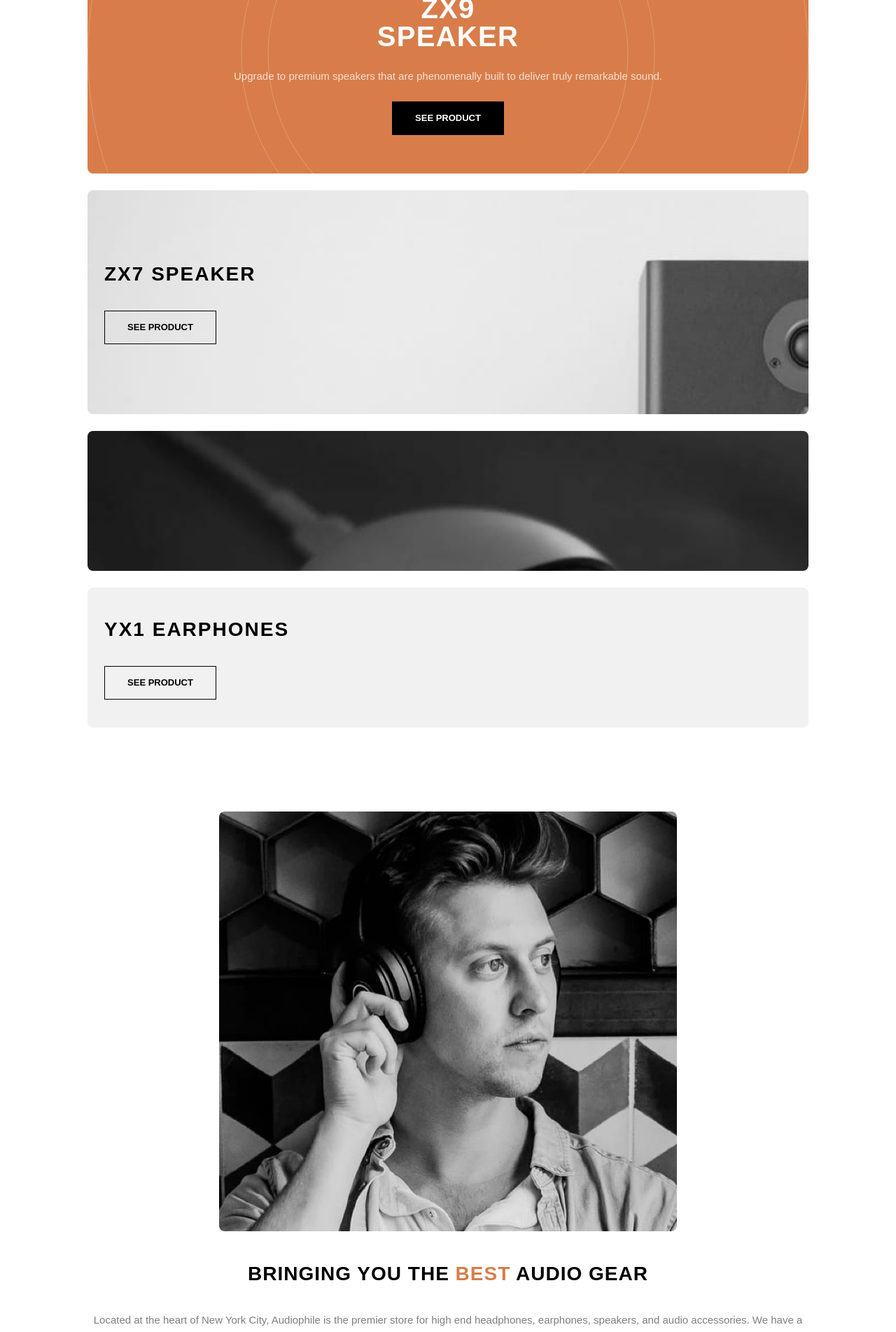
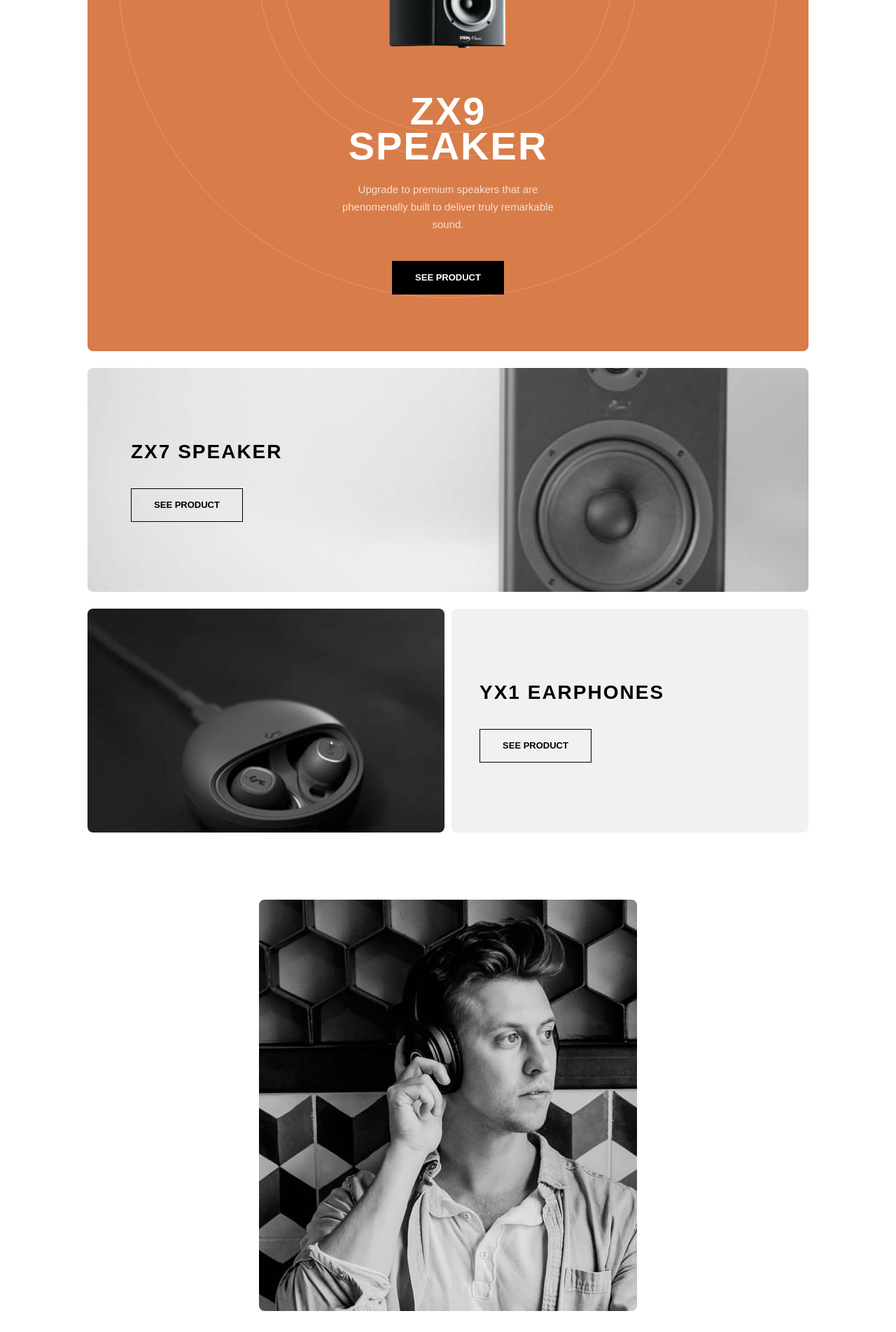
Before and after one commit to manolobrown/audiophile-ecommerce-website, a Nuxt app: page / in a window 1280 px wide. Shown: the part 860-2764 px from the top of the page at 70% size. Built offline with nearby package versions, Linux system fonts and the light colour scheme.

Commit message:
[UPDATE] Tablet Home Layout

```diff
--- a/components/Footer.vue
+++ b/components/Footer.vue
@@ -19,12 +19,12 @@ const footerLinks = [
 ];
 </script>
 <template>
+  <div class="bg-black text-center pt-[52px] pb-[38px] md:text-left">
     <div
-    class="before:block before:absolute before:bg-[#D87D4A] before:h-1 before:top-0 before:w-[101px] before:left-1/2 before:-translate-x-1/2 bg-black text-center pt-[52px] pb-[38px] relative"
+      class="container before:block before:absolute before:bg-[#D87D4A] before:h-1 before:top-[-52px] before:w-[101px] before:left-1/2 before:-translate-x-1/2 relative md:before:left-[2.5rem] md:before:translate-x-0"
     >
-    <div class="container">
       <svg
-        class="mx-auto mb-[48px]"
+        class="mx-auto mb-[48px] md:ml-0"
         width="143"
         height="25"
         xmlns="http://www.w3.org/2000/svg"
@@ -35,7 +35,9 @@ const footerLinks = [
           fill-rule="nonzero"
         />
       </svg>
-      <ul class="flex flex-col items-center justify-center gap-y-4 mb-[48px]">
+      <ul
+        class="flex flex-col items-center justify-center gap-y-4 mb-[48px] md:flex-row md:gap-x-[34px] md:justify-start"
+      >
         <li v-for="footerLink in footerLinks">
           <a
             class="text-white uppercase text-[13px] leading-[25px] tracking-[2px] transition-colors hover:text-[#D87D4A]"
@@ -50,7 +52,10 @@ const footerLinks = [
         helping you get the most out of personal audio. Come and visit our demo
         facility - we’re open 7 days a week.
       </p>
-      <div class="text-white text-[15px] leading-[25px] opacity-50 mb-[48px]">
+      <div class="md:flex md:justify-between md:items-center">
+        <div
+          class="text-white text-[15px] leading-[25px] opacity-50 mb-[48px] md:mb-0"
+        >
           Copyright 2021. All Rights Reserved
         </div>
         <ul class="flex items-center justify-center gap-x-4">
@@ -90,6 +95,7 @@ const footerLinks = [
         </ul>
       </div>
     </div>
+  </div>
 </template>
 <style>
 a:hover svg path {
--- a/pages/index.vue
+++ b/pages/index.vue
@@ -1,13 +1,13 @@
 <script setup></script>
 <template>
   <div>
-    <Hero />
+    <Hero class="sm:mb-[84px]" />
     <NavsCategoryNav class="mb-[84px]" />
     <div class="container">
       <div
-        class="bg-[#D87D4A] bg-[url('/assets/images/home/desktop/pattern-circles.svg')] bg-cover bg-no-repeat bg-[center_top_-135px] rounded-lg text-center px-[24px] py-[55px] mb-[24px]"
+        class="bg-[#D87D4A] bg-[url('/assets/images/home/desktop/pattern-circles.svg')] bg-cover bg-no-repeat bg-[center_top_-135px] rounded-lg text-center px-[24px] py-[55px] mb-[24px] md:h-[720px] md:flex md:items-center md:justify-center md:flex-col md:bg-auto md:bg-[center_top_-300px]"
       >
-        <div class="mb-[32px]">
+        <div class="mb-[32px] md:mb-[64px]">
           <img
             class="mx-auto max-h-[207px]"
             src="~/assets/images/home/mobile/image-speaker-zx9.png"
@@ -15,11 +15,13 @@
           />
         </div>
         <h2
-          class="text-white uppercase text-[40px] tracking-[1.29px] leading-[40px] mb-[24px]"
+          class="text-white uppercase text-[40px] tracking-[1.29px] leading-[40px] mb-[24px] md:text-[56px] md:leading-[50px] md:tracking-[2px]"
         >
           <strong><span class="block">ZX9</span> Speaker</strong>
         </h2>
-        <p class="text-white text-[15px] leading-[25px] opacity-75 mb-[24px]">
+        <p
+          class="text-white text-[15px] leading-[25px] opacity-75 mb-[24px] max-w-[349px] mx-auto md:mb-[40px]"
+        >
           Upgrade to premium speakers that are phenomenally built to deliver
           truly remarkable sound.
         </p>
@@ -31,7 +33,7 @@
       </div>
       <!-- new card -->
       <div
-        class="bg-[#F1F1F1] bg-[url('/assets/images/home/mobile/image-speaker-zx7.jpg')] bg-cover rounded-lg text-center px-[24px] py-[55px] mb-[24px] h-[320px] flex items-start justify-center flex-col"
+        class="bg-[#F1F1F1] bg-[url('/assets/images/home/mobile/image-speaker-zx7.jpg')] bg-cover rounded-lg text-center px-[24px] py-[55px] mb-[24px] h-[320px] flex items-start justify-center flex-col md:px-[62px] md:bg-[url('/assets/images/home/tablet/image-speaker-zx7.jpg')]"
       >
         <h2
           class="text-black uppercase text-[28px] tracking-[2px] leading-[40px] mb-[32px]"
@@ -46,12 +48,14 @@
         />
       </div>
       <!-- new card -->
-      <div>
+      <div
+        class="mb-[120px] md:mb-[72px] md:grid md:grid-cols-2 md:gap-x-[10px]"
+      >
         <div
-          class="bg-[#F1F1F1] bg-[url('/assets/images/home/mobile/image-earphones-yx1.jpg')] bg-cover rounded-lg text-center px-[24px] mb-[24px] h-[200px] flex items-start justify-center flex-col"
+          class="bg-[#F1F1F1] bg-[url('/assets/images/home/mobile/image-earphones-yx1.jpg')] bg-cover rounded-lg text-center px-[24px] mb-[24px] h-[200px] flex items-start justify-center flex-col md:bg-[url('/assets/images/home/tablet/image-earphones-yx1.jpg')] md:h-[320px]"
         ></div>
         <div
-          class="bg-[#F1F1F1] rounded-lg text-center px-[24px] mb-[120px] h-[200px] flex items-start justify-center flex-col"
+          class="bg-[#F1F1F1] rounded-lg text-center px-[24px] h-[200px] flex items-start justify-center flex-col md:h-[320px] md:px-[40px]"
         >
           <h2
             class="text-black uppercase text-[28px] tracking-[2px] leading-[40px] mb-[32px]"
@@ -69,19 +73,33 @@
       <!-- new card -->
       <div class="text-center mb-[120px]">
         <div class="mb-[40px]">
-          <img
-            class="mx-auto rounded-lg"
-            src="~/assets/images/shared/mobile/image-best-gear.jpg"
-            alt=""
-          />
+          <picture>
+            <source
+              srcset="~/assets/images/shared/desktop/image-best-gear.jpg"
+              media="(min-width:1200px)"
+            />
+            <source
+              srcset="~/assets/images/shared/tablet/image-best-gear.jpg"
+              media="(min-width:768px)"
+            />
+            <img
+              class="mx-auto rounded-lg"
+              src="~/assets/images/shared/mobile/image-best-gear.jpg"
+              alt=""
+            />
+          </picture>
         </div>
-        <h2 class="text-black uppercase text-[28px] tracking-[1px] mb-[32px]">
+        <h2
+          class="text-black uppercase text-[28px] tracking-[1px] mb-[32px] md:text-[40px] md:tracking-[1.43px]md:leading-[44px] max-w-[573px] mx-auto"
+        >
           <strong
             >Bringing you the <span class="text-[#D87D4A]">best</span> audio
             gear</strong
           >
         </h2>
-        <p class="text-black text-[15px] leading-[25px] opacity-50 mb-[24px]">
+        <p
+          class="text-black text-[15px] leading-[25px] opacity-50 mb-[24px] max-w-[573px] mx-auto md:mx-2"
+        >
           Located at the heart of New York City, Audiophile is the premier store
           for high end headphones, earphones, speakers, and audio accessories.
           We have a large showroom and luxury demonstration rooms available for
```
Lines whose indentation alone changed are shown as unchanged.
